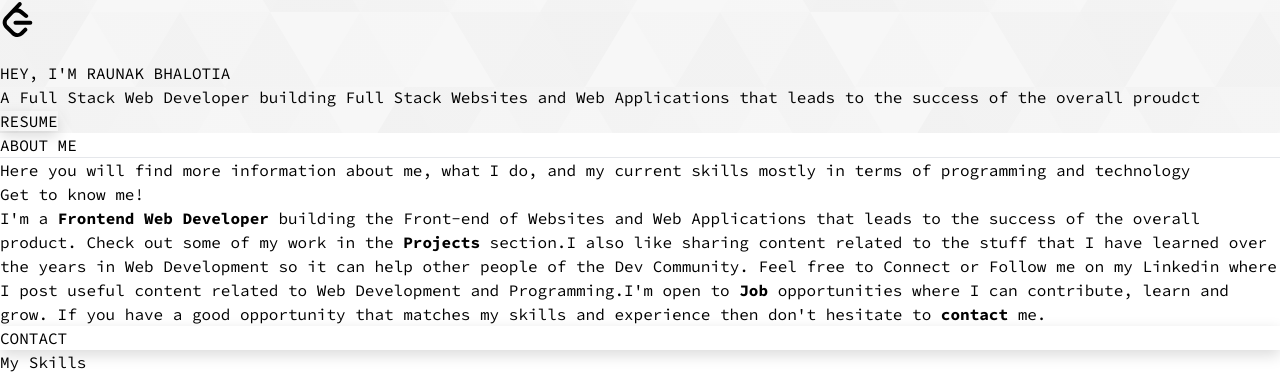
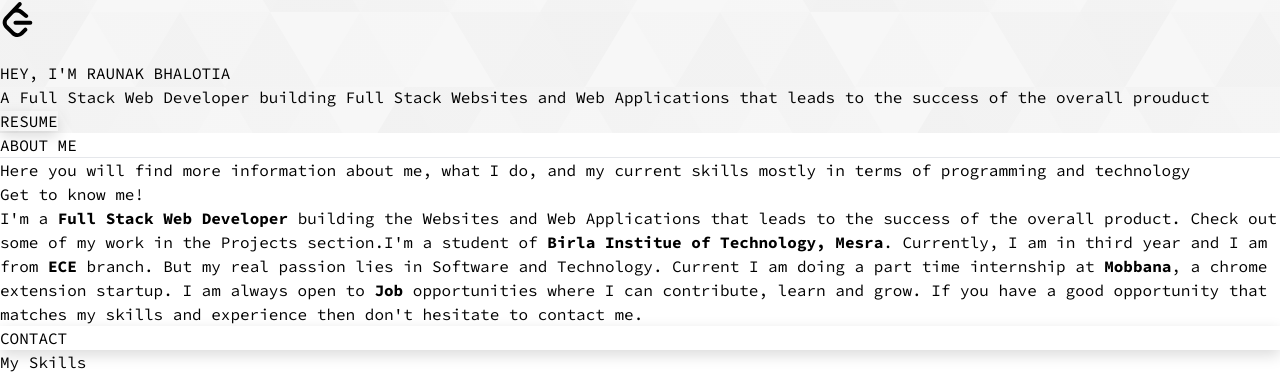
Before and after one commit to raunakb03/portfolio_and_blog_website, a React (Vite) app in the folder frontend/: page / in a window 1280 px wide. Shown: the part 518-894 px from the top of the page. Built offline with nearby package versions, Linux system fonts and the light colour scheme.

Commit message:
click changes

```diff
--- a/frontend/src/components/About.jsx
+++ b/frontend/src/components/About.jsx
@@ -41,26 +41,28 @@
                   Get to know me!
                 </h3>
                 <p className="text-[#666] text-[1.1rem] mb-12">
-                  {`I'm`} a <strong>Frontend Web Developer</strong> building the
-                  Front-end of Websites and Web Applications that leads to the
-                  success of the overall product. Check out some of my work in
-                  the <strong>Projects </strong>
+                  {`I'm`} a <strong>Full Stack Web Developer</strong> building
+                  the Websites and Web Applications that leads to the success of
+                  the overall product. Check out some of my work in the{" "}
+                  <a href="#projects" className="font-bold underline">
+                    Projects
+                  </a>{" "}
                   section.
-                  <span className="mb-4 block" />I also like sharing content
-                  related to the stuff that I have learned over the years in{" "}
-                  <span>Web Development</span> so it can help other people of
-                  the Dev Community. Feel free to Connect or Follow me on my{" "}
-                  <span className="text-[#facf0f] mx-[3px] font-bold underline">
-                    Linkedin
-                  </span>{" "}
-                  {` `}
-                  where I post useful content related to Web Development and
-                  Programming.
+                  <span className="mb-4 block" />I{`'`}m a student of{" "}
+                  <strong>Birla Institue of Technology, Mesra</strong>.
+                  Currently, I am in third year and I am from{" "}
+                  <strong>ECE</strong> branch. But my real passion lies in{" "}
+                  <span>Software</span> and <span>Technology</span>.{` `}
                   <span className="mb-4 block" />
-                  {`I'm`} open to <strong>Job</strong> opportunities where I can
+                  Current I am doing a part time internship at{" "}
+                  <strong>Mobbana</strong>, a chrome extension startup. I am
+                  always open to <strong>Job</strong> opportunities where I can
                   contribute, learn and grow. If you have a good opportunity
                   that matches my skills and experience then {`don't`} hesitate
-                  to <strong>contact </strong>
+                  to{" "}
+                  <a href="#contact" className="font-bold underline">
+                    contact
+                  </a>{" "}
                   me.
                 </p>
                 <div className="bg-[#facf0f] text-[#111] py-3 px-[3rem] inline-block text-[1.3rem] font-bold rounded-[5px] transition-transform duration-[0.3s] button-shadow hover:-translate-y-[5px] hover:scale-[1.1]">
--- a/frontend/src/components/Contact.jsx
+++ b/frontend/src/components/Contact.jsx
@@ -1,7 +1,7 @@
 const Contact = () => {
   return (
-    <div className="hero-background p-[3rem] md:p-[8rem]">
-      <div className="flex flex-col justify-center align-middle items-center">
+    <div className="hero-background p-[3rem] md:p-[8rem]" id="contact">
+      <div className="max-w-[1250px] mx-auto flex flex-col justify-center align-middle items-center">
         <div className="flex flex-col w-full align-middle justify-center items-center md:w-[90%]">
           <h1 className="font-bold text-[3rem] uppercase">Contact</h1>
           <div className="w-[3rem] h-1 bg-yellow-400 rounded-[5px] my-10"></div>
--- a/frontend/src/components/Hero.jsx
+++ b/frontend/src/components/Hero.jsx
@@ -4,36 +4,33 @@
 
 const Hero = () => {
   return (
-    <div className="w-screen h-screen relative z-50 hero-background">
+    <div className="w-screen h-screen relative z-50 hero-background" id="home">
       <div className="hidden md:flex translate-y-[-50%] absolute top-[50%] left-0 rounded-md flex-col gap-8 bg-white p-4">
         <div className="hover:scale-[1.1] duration-500 ease-out hover:text-yellow-400">
-          <Link
-            className="hover:scale-[1.1] duration-500 ease-out hover:text-yellow-400"
-            to="/"
-          >
+          <Link to="https://twitter.com/Raunakbhalotia" target="_blank">
             <FaTwitter size={35} />
           </Link>
         </div>
         <div className="hover:scale-[1.1] duration-500 ease-out hover:text-yellow-400">
-          <Link to="/">
+          <Link
+            to="https://www.linkedin.com/in/raunak-bhalotia-945b33229/"
+            target="_blank"
+          >
             <FaLinkedin size={35} />
           </Link>
         </div>
         <div className="hover:scale-[1.1] duration-500 ease-out hover:text-yellow-400">
-          <Link to="/">
+          <Link to="https://github.com/raunakb03" target="_blank">
             <FaGithub size={35} />
           </Link>
         </div>
         <div className="hover:scale-[1.1] duration-500 ease-out hover:text-yellow-400">
-          <Link to="/">
+          <Link to="https://codeforces.com/profile/rb003" target="_blank">
             <SiCodeforces size={35} />
           </Link>
         </div>
-        <div>
-          <Link
-            className="hover:scale-[1.1] duration-500 ease-out hover:text-yellow-400"
-            to="/"
-          >
+        <div className="hover:scale-[1.1] duration-500 ease-out hover:text-yellow-400">
+          <Link to="https://leetcode.com/raunakb03/" target="_blank">
             <SiLeetcode size={35} />
           </Link>
         </div>
@@ -47,7 +44,7 @@
         </div>
         <div className="mt-[3rem] mx-auto font-[#333] text-[0.8rem] md:text-[1.3rem] text-center w-[100%] leading-[1.6]">
           A Full Stack Web Developer building Full Stack Websites and Web
-          Applications that leads to the success of the overall proudct
+          Applications that leads to the success of the overall prouduct
         </div>
         <div className="text-center mt-[5rem]">
           <Link
--- a/frontend/src/components/Navbar.jsx
+++ b/frontend/src/components/Navbar.jsx
@@ -39,25 +39,46 @@
         >
           <div
             className="absolute top-10 right-10 md:hidden text-[35px] cursor-pointer"
-            onClick={() => setIsOpen(!isOpen)}
+            onClick={() => setIsOpen(false)}
           >
             <FaTimes />
           </div>
-          <Link className="ease-out duration-500 hover:text-yellow-400" to="/">
+          <a
+            className="ease-out duration-500 hover:text-yellow-400"
+            href="#home"
+            onClick={() => setIsOpen(false)}
+          >
             HOME
-          </Link>
-          <Link className="ease-out duration-500 hover:text-yellow-400" to="/">
+          </a>
+          <a
+            className="ease-out duration-500 hover:text-yellow-400"
+            href="#about"
+            onClick={() => setIsOpen(false)}
+          >
             ABOUT
-          </Link>
-          <Link className="hover:text-yellow-400 ease-out duration-500" to="/">
+          </a>
+          <a
+            className="hover:text-yellow-400 ease-out duration-500"
+            href="#projects"
+            onClick={() => setIsOpen(false)}
+          >
             PROJECTS
-          </Link>
-          <Link className="hover:text-yellow-400 ease-out duration-500" to="/">
+          </a>
+
+          <Link
+            className="hover:text-yellow-400 ease-out duration-500"
+            to="/"
+            onClick={() => setIsOpen(false)}
+          >
             BLOG
           </Link>
-          <Link className="hover:text-yellow-400 ease-out duration-500" to="/">
+          <a
+            className="hover:text-yellow-400 ease-out duration-500"
+            href="#contact"
+            onClick={() => setIsOpen(false)}
+          >
             CONTACT
-          </Link>
+          </a>
         </div>
       </div>
     </nav>
--- a/frontend/src/components/Projects.jsx
+++ b/frontend/src/components/Projects.jsx
@@ -9,7 +9,7 @@
     description: `DevFolio is my personal portfolio website. It is a simple mobile responsive website build using Reactjs and Tailwind CSS that I build to showcase my work.`,
     stack: ["HTML", "JavaScript", "TailwindCSS", "React"],
     deployed: "https://raunak-devconnect.netlify.app",
-    github: "",
+    github: "https://github.com/raunakb03/portfolio_and_blog_website",
   },
   {
     img: "src/assets/devconnect-preview.png",
@@ -27,13 +27,13 @@
       "MongoDb",
     ],
     deployed: "https://raunak-devconnect.netlify.app",
-    github: "",
+    github: "https://github.com/raunakb03/devconnect-mern/tree/raunak",
   },
 ];
 
 const Projects = () => {
   return (
-    <div className="leading-[1.3] py-40 w-[100vw]" id="about">
+    <div className="leading-[1.3] py-40 w-[100vw]" id="projects">
       <div className="w-full mx-auto max-w-[1250px]">
         <div className="w-full px-[5rem] md:px-40 flex flex-col gap-7 mb-[6rem]">
           <h3 className="text-[2.5rem] block text-center font-[#111] tracking-[3px] font-[700]">
```
